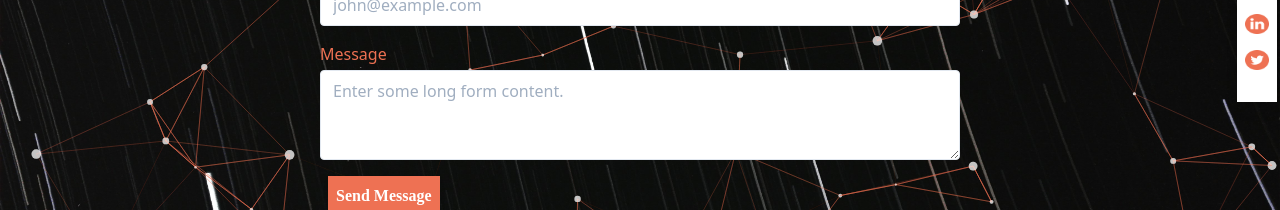
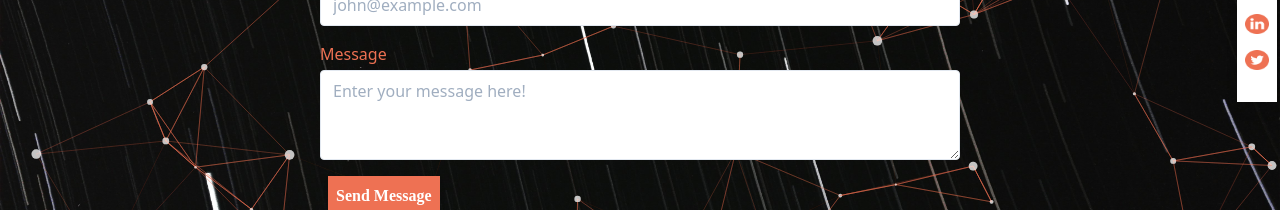
Before and after one commit to evanhameed99/evanhameed, a React (Create React App) app: page /#/contact in a window 1280 px wide. Shown: the part 439-649 px from the top of the page. Built offline with nearby package versions, Linux system fonts and the light colour scheme; a web font is replaced by a local one.

Commit message:
fix: message placeholder

```diff
--- a/src/containers/Contact.js
+++ b/src/containers/Contact.js
@@ -98,7 +98,7 @@ const Contact = () => {
             class='form-textarea mt-1 block w-full'
             autoComplete='off'
             rows='3'
-            placeholder='Enter some long form content.'
+            placeholder='Enter your message here!'
             name='message'
             required
           ></textarea>
```
